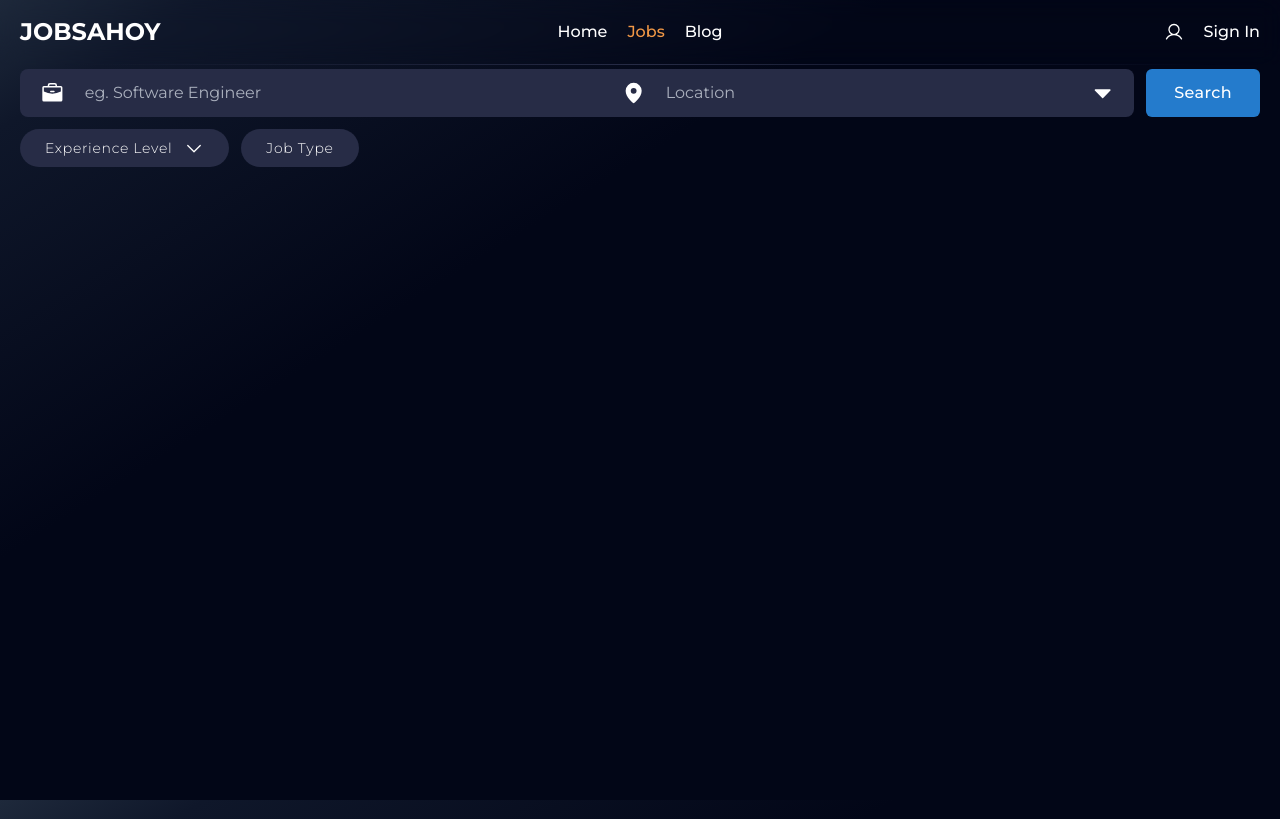
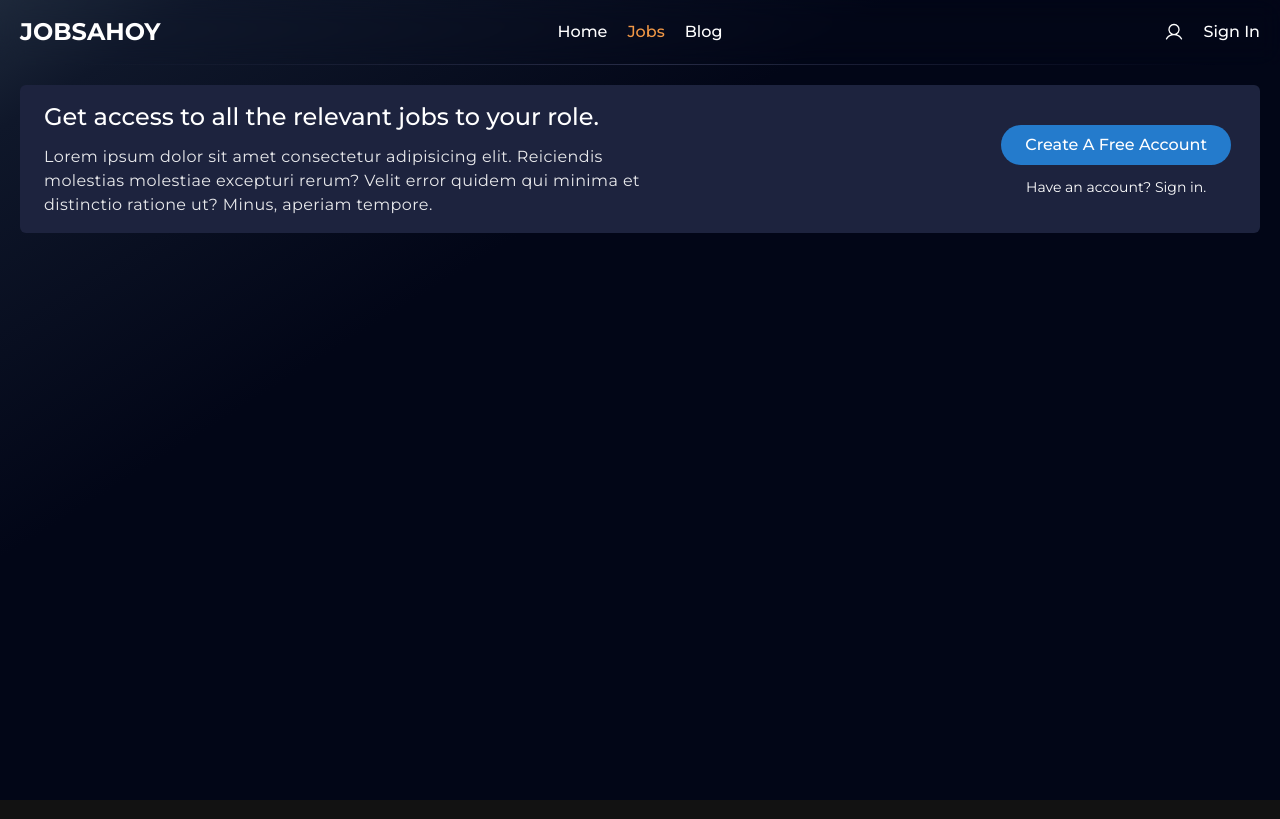
Before and after one commit to ParamBirje/JobsAhoy, a Next.js app: page /jobs in a window 1280 px wide. Built offline with nearby package versions, Linux system fonts and the light colour scheme; no server answers.

Commit message:
Added sign-in banner to Guest's /jobs page

```diff
--- a/src/app/jobs/_components/views/SignedOutPage.tsx
+++ b/src/app/jobs/_components/views/SignedOutPage.tsx
@@ -1,59 +1,37 @@
 import { ArrowRight, Briefcase, CaretDown, Heart, MapPin } from "@/lib/Icons";
 import JobCard from "../JobCard";
+import Link from "next/link";
 
 export default function SignedOutPage() {
   return (
-    <main className="max-w-7xl mx-auto px-5 h-[85vh]">
+    <main className="max-w-7xl mx-auto px-5 py-5 h-[80vh]">
       <div className="flex flex-col gap-10 h-full">
-        <div className="flex flex-col gap-3 my-1">
-          {/* Search Bar */}
-          <div className="flex items-stretch gap-3">
-            {/* Search Bar */}
-            <div className="w-full flex items-center rounded-lg bg-primary-lightest">
-              <div className="flex items-center w-full px-5">
-                <Briefcase size={26} weight="fill" />
-                <input
-                  placeholder="eg. Software Engineer"
-                  className="placeholder:text-slate-200 placeholder:opacity-70 w-full py-3 px-5 bg-transparent outline-none"
-                  type="text"
-                />
-              </div>
-
-              <div className="flex items-center w-[91%] px-5">
-                <MapPin size={26} weight="fill" />
-                <input
-                  placeholder="Location"
-                  className="placeholder:text-slate-200 placeholder:opacity-70 w-full py-3 px-5 bg-transparent outline-none"
-                  type="text"
-                />
-                <CaretDown className="cursor-pointer" size={26} weight="fill" />
-              </div>
-            </div>
-            <button className="px-7 py-3 bg-accent rounded-md tracking-wide font-medium hover:bg-accent-light">
-              Search
-            </button>
+        <div className="flex justify-between items-center gap-4 bg-primary-lighter rounded-md px-6 py-4">
+          <div className="flex flex-col gap-3">
+            <h2 className="text-2xl font-medium">
+              Get access to all the relevant jobs to your role.
+            </h2>
+            <p className="w-2/3 text-secondary opacity-90 tracking-wide">
+              Lorem ipsum dolor sit amet consectetur adipisicing elit.
+              Reiciendis molestias molestiae excepturi rerum? Velit error quidem
+              qui minima et distinctio ratione ut? Minus, aperiam tempore.
+            </p>
           </div>
 
-          {/* Filters */}
-          <div className="font-light text-sm flex items-center gap-3">
-            <button className="bg-primary-lightest px-6 py-2 rounded-full duration-100 border border-transparent hover:bg-primary-light hover:border-secondary tracking-wider flex items-center gap-3">
-              <p>Experience Level</p>
-              <CaretDown size={20} />
-            </button>
-            <button className="bg-primary-lightest px-6 py-2 rounded-full duration-100 border border-transparent hover:bg-primary-light hover:border-secondary tracking-wider">
-              Job Type
-            </button>
+          <div className="w-1/3 flex flex-col items-center gap-3">
+            <Link href="/user/login">
+              <button className="bg-accent rounded-full px-6 py-2 font-medium hover:bg-accent-light duration-100 mt-1">
+                Create A Free Account
+              </button>
+            </Link>
+            <Link className="text-sm" href="/user/login">
+              Have an account? Sign in.
+            </Link>
           </div>
         </div>
 
-        <div className="flex gap-3">
-          {/* Jobs List */}
-          <ul className="w-1/3 h-[76vh] overflow-y-auto flex flex-col gap-3">
-            {/* JOB CARD HERE */}
-          </ul>
-
-          {/* Job Details INFO here */}
-        </div>
+        {/* Dummy Job Section */}
+        {/* <JobSection totalJobs={totalJobs} jobsList={jobsData.jobsList} /> */}
       </div>
     </main>
   );
```
